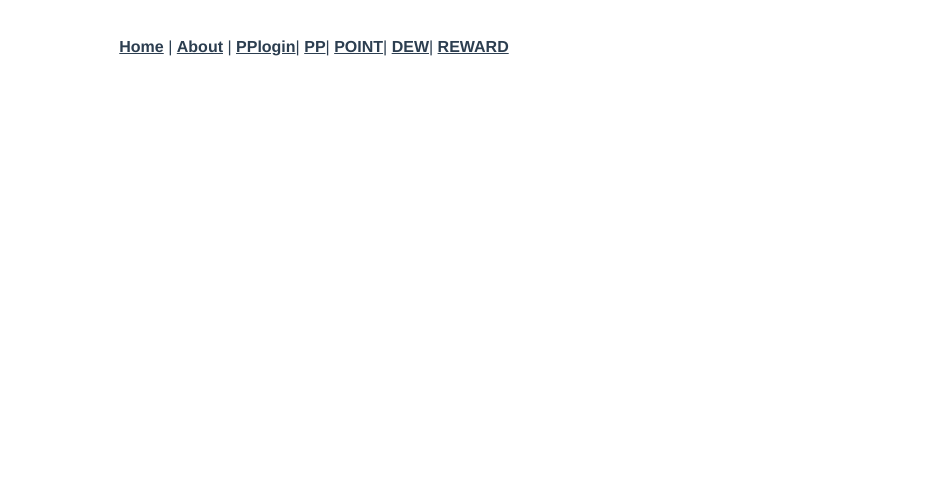
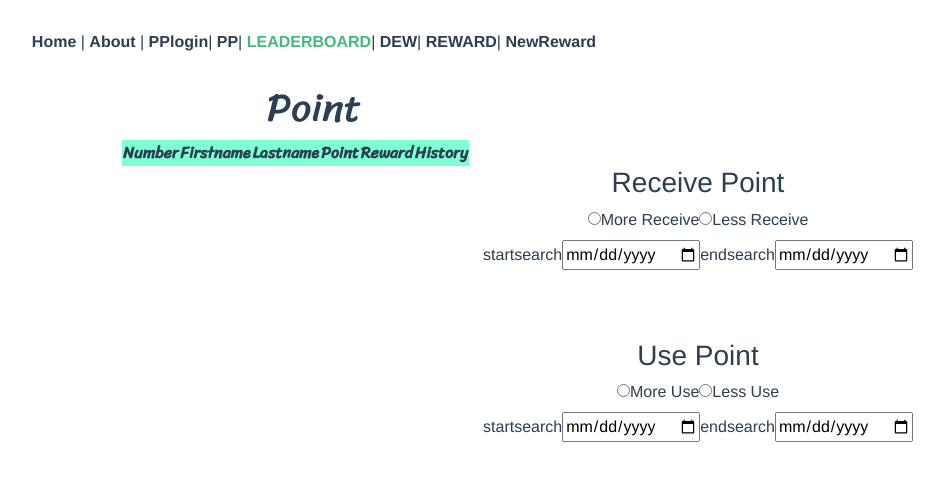
Before and after one commit to pp-chjz/webtech-project, a Vue app: page /leader in a window 1280 px wide. Shown: the top 480 px of the page, without its empty margins (326-1270 px from the left). Built offline with nearby package versions, Linux system fonts and the light colour scheme.

Commit message:
edit reward

```diff
--- a/package.json
+++ b/package.json
@@ -7,6 +7,7 @@
     "build": "vue-cli-service build"
   },
   "dependencies": {
+    "bootstrap-vue": "^2.21.2",
     "core-js": "^3.6.5",
     "vue": "^2.6.11",
     "vue-router": "^3.2.0",
--- a/src/App.vue
+++ b/src/App.vue
@@ -5,9 +5,11 @@
       <router-link to="/about">About</router-link> |
       <router-link to="/pplogin">PPlogin</router-link>|
       <router-link to="/pp">PP</router-link>|
-      <router-link to="/point">POINT</router-link>|
+      <router-link to="/leader">LEADERBOARD</router-link>|
       <router-link to="/dew">DEW</router-link>|
-      <router-link to="/reward">REWARD</router-link>
+      <router-link to="/reward">REWARD</router-link>|
+      <router-link to="/addreward">NewReward</router-link>
+
     </div>
     <router-view/>
   </div>
--- /dev/null
+++ b/src/components/LeaderBoard.vue
@@ -0,0 +1,62 @@
+<template>
+  <div>
+    <h1>Point</h1>
+    <table>
+      <thead>
+        <tr>
+          <th>Number</th>
+          <th>Firstname</th>
+          <th>Lastname</th>
+          <th>Point</th>
+          <th>Reward</th>
+          <th>History</th>
+        </tr>
+      </thead>
+        </table>
+    <div class="receive">
+        <h3>Receive Point</h3>
+        <input type="radio" name="category" >
+        <label>More Receive</label>
+        <input type="radio" name="category" >
+        <label>Less Receive</label>
+
+        <div>
+        <label for="date">startsearch</label>
+        <input type="date" id="datestartreceive" name="date">
+        <label for="date">endsearch</label>
+        <input type="date" id="dateendrecieve" name="date">
+        </div>
+    </div>
+    <div class="use">
+        <h3>Use Point</h3>
+        <input type="radio" name="category" >
+        <label>More Use</label>
+        <input type="radio" name="category" >
+        <label>Less Use</label>
+    <div>
+        <label for="date">startsearch</label>
+        <input type="date" id="datestartuse" name="date">
+        <label for="date">endsearch</label>
+        <input type="date" id="dateenduse" name="date">
+    </div>
+    </div>
+  </div>
+</template>
+<style scoped lang="scss">
+@import url('https://fonts.googleapis.com/css2?family=Sriracha&display=swap');
+    h1{
+        font-family: 'Sriracha', cursive;
+    }
+    table{
+        margin-left: 35%;
+        background-color: aquamarine;
+    }
+    th{
+        font-family: 'Sriracha', cursive;
+    }
+    .receive,.use{
+        margin-left: 60%;
+        margin-bottom: 5%;
+    }
+
+</style>
--- /dev/null
+++ b/src/components/NewReward.vue
@@ -0,0 +1,8 @@
+<template>
+<div>
+</div>
+</template>
+
+
+<style scoped lang="scss">
+</style>
--- a/src/components/PointTable.vue
+++ /dev/null
@@ -1,58 +0,0 @@
-<template>
-  <div>
-    <h1>Point</h1>
-    <table>
-      <thead>
-        <tr>
-          <th>Number</th>
-          <th>Firstname</th>
-          <th>Lastname</th>
-          <th>Point</th>
-          <th>Reward</th>
-          <th>History</th>
-        </tr>
-      </thead>
-        </table>
-        <button>Edit</button>
-    <div class="receive">
-      <h3>Receive Point</h3>
-      <input type="radio" name="category" >
-      <label>More Receive</label>
-      <input type="radio" name="category" >
-      <label>Less Receive</label>
-    </div>
-    <div class="use">
-      <h3>Use Point</h3>
-      <input type="radio" name="category" >
-      <label>More Use</label>
-      <input type="radio" name="category" >
-      <label>Less Use</label>
-    </div>
-  </div>
-</template>
-<style scoped lang="scss">
-@import url('https://fonts.googleapis.com/css2?family=Sriracha&display=swap');
-    h1{
-        font-family: 'Sriracha', cursive;
-    }
-    table{
-        margin-left: 35%;
-        background-color: aquamarine;
-    }
-    th{
-        font-family: 'Sriracha', cursive;
-    }
-    .receive,.use{
-        margin-left: 70%;
-    }
-    button{
-        margin-top: -30%;
-        margin-left:40%;
-        font-family: 'Sriracha', cursive;
-        font-size: 1.1em;
-    }
-    button:hover{
-        background-color: blueviolet;
-
-    }
-</style>
--- a/src/components/RewardTable.vue
+++ b/src/components/RewardTable.vue
@@ -1,16 +1,56 @@
 <template>
-  <div>
-    <h1>Reward</h1>
-    <h2 class="totalpoint"> Total Point : </h2>
-  </div>
+    <div>
+        <div>
+        <h1>Reward</h1>
+        <h2 class="totalpoint"> Total Point : </h2>
+        <b-button @click="addreward" variant="outline-info" class="addnewreward">
+        <b-icon icon="plus-circle" aria-hidden="true"></b-icon>
+        <b-link href="/newreward"> Add new reward</b-link>
+        </b-button>
+        </div>
+        <div>
+            <b-card
+                title="Card Title"
+                img-src="https://picsum.photos/600/300/?image=25"
+                img-alt="Image"
+                img-top
+                tag="article"
+                style="max-width: 20rem;"
+                class="mb-2"
+            >
+            <b-card-text>
+            Gold
+            </b-card-text>
 
+            <b-button variant="primary">
+            <b-icon icon="cart-plus" aria-hidden="true"></b-icon> Buy
+            </b-button>
+
+            <b-button variant="primary">
+            <b-icon icon="cart-plus" aria-hidden="true"></b-icon> Edit
+            </b-button>
+            </b-card>
+    </div>
+        </div>
 </template>
+<script>
+export default {
+    methods:{
+
+    }
+}
+</script>
+
 <style scoped lang="scss">
 @import url('https://fonts.googleapis.com/css2?family=Sriracha&display=swap');
-    h1{
+    h1,.totalpoint{
         font-family: 'Sriracha', cursive;
     }
     .totalpoint{
         margin-left: 60%;
     }
+    .addnewreward{
+        margin-left: 60%;
+        margin-top: 5%;
+    }
 </style>
--- a/src/main.js
+++ b/src/main.js
@@ -2,6 +2,12 @@ import Vue from 'vue'
 import App from './App.vue'
 import router from './router'
 import store from './store'
+import 'bootstrap/dist/css/bootstrap.css'
+import 'bootstrap-vue/dist/bootstrap-vue.css'
+import { BootstrapVue, BootstrapVueIcons } from 'bootstrap-vue'
+
+Vue.use(BootstrapVue)
+Vue.use(BootstrapVueIcons)
 
 Vue.config.productionTip = false
 
--- a/src/router/index.js
+++ b/src/router/index.js
@@ -3,9 +3,10 @@ import VueRouter from 'vue-router'
 import Home from '../views/Home.vue'
 import PpLogin from'../views/Pplogin.vue'
 import Pp from'../views/Pp.vue'
-import Point from'../views/Lin.vue'
+import Leader from'../views/Leader.vue'
 import Dew from'../views/Dew.vue'
 import Reward from'../views/Reward.vue'
+import AddReward from'../views/AddReward.vue'
 
 Vue.use(VueRouter)
 
@@ -34,9 +35,9 @@ const routes = [
     component: Pp
   },
   {
-    path: '/point',
-    name: 'Point',
-    component: Point
+    path: '/leader',
+    name: 'Leader',
+    component: Leader
   },
   {
     path: '/dew',
@@ -47,8 +48,12 @@ const routes = [
     path: '/reward',
     name: 'Reward',
     component: Reward
+  },
+  {
+    path: '/addreward',
+    name: 'AddReward',
+    component: AddReward
   }
-
 
 ]
 
--- /dev/null
+++ b/src/views/AddReward.vue
@@ -0,0 +1,17 @@
+<template>
+  <div>
+  <new-reward></new-reward>
+  </div>
+</template>
+
+<script>
+// @ is an alias to /src
+import NewReward from '@/components/NewReward.vue'
+
+export default {
+  name: 'Home',
+  components: {
+    NewReward
+  }
+}
+</script>
--- a/src/views/Lin.vue
+++ b/src/views/Leader.vue
@@ -1,17 +1,17 @@
 <template>
   <div>
-  <point-table></point-table>
+  <leader-board></leader-board>
   </div>
 </template>
 
 <script>
 // @ is an alias to /src
-import PointTable from '@/components/PointTable.vue'
+import LeaderBoard from '@/components/LeaderBoard.vue'
 
 export default {
   name: 'Home',
   components: {
-    PointTable,
+    LeaderBoard
   }
 }
 </script>
```
Also changed, not shown: 1 other file (tests, documents, lock files or other folders).
